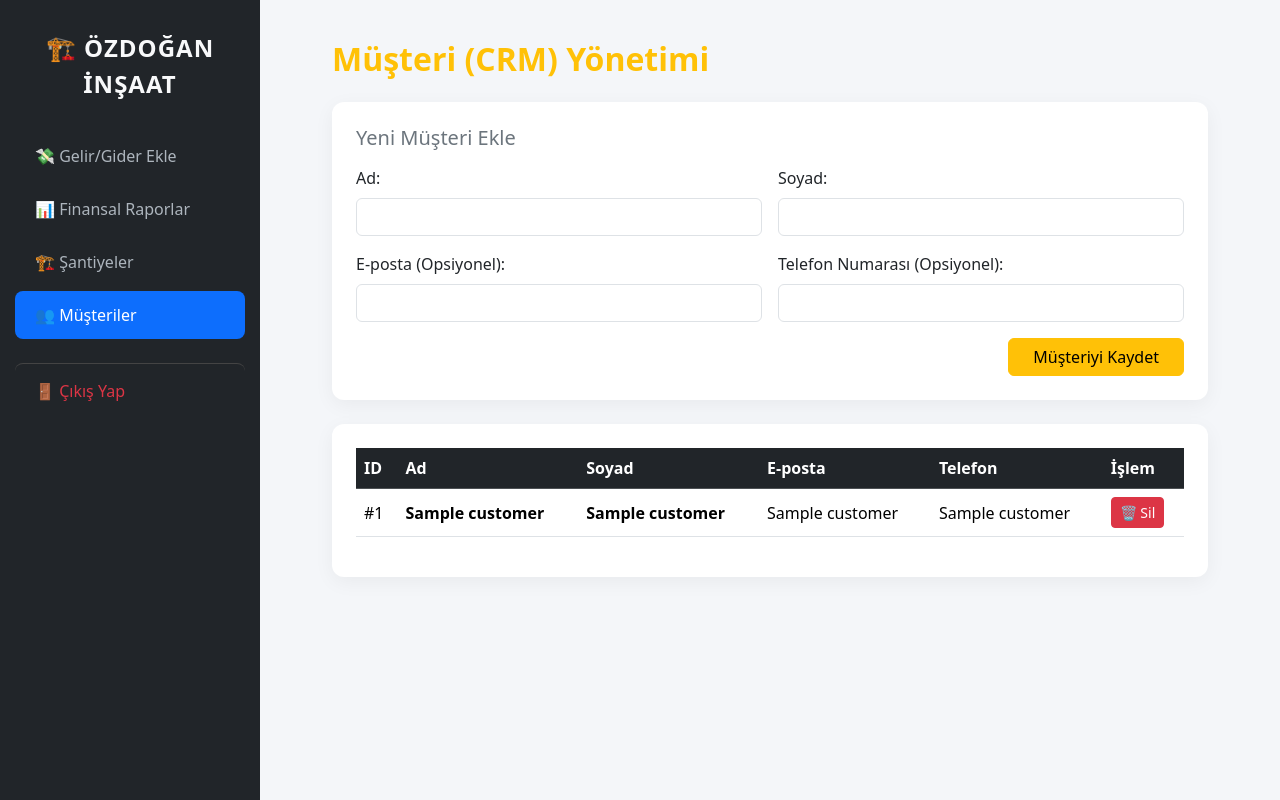
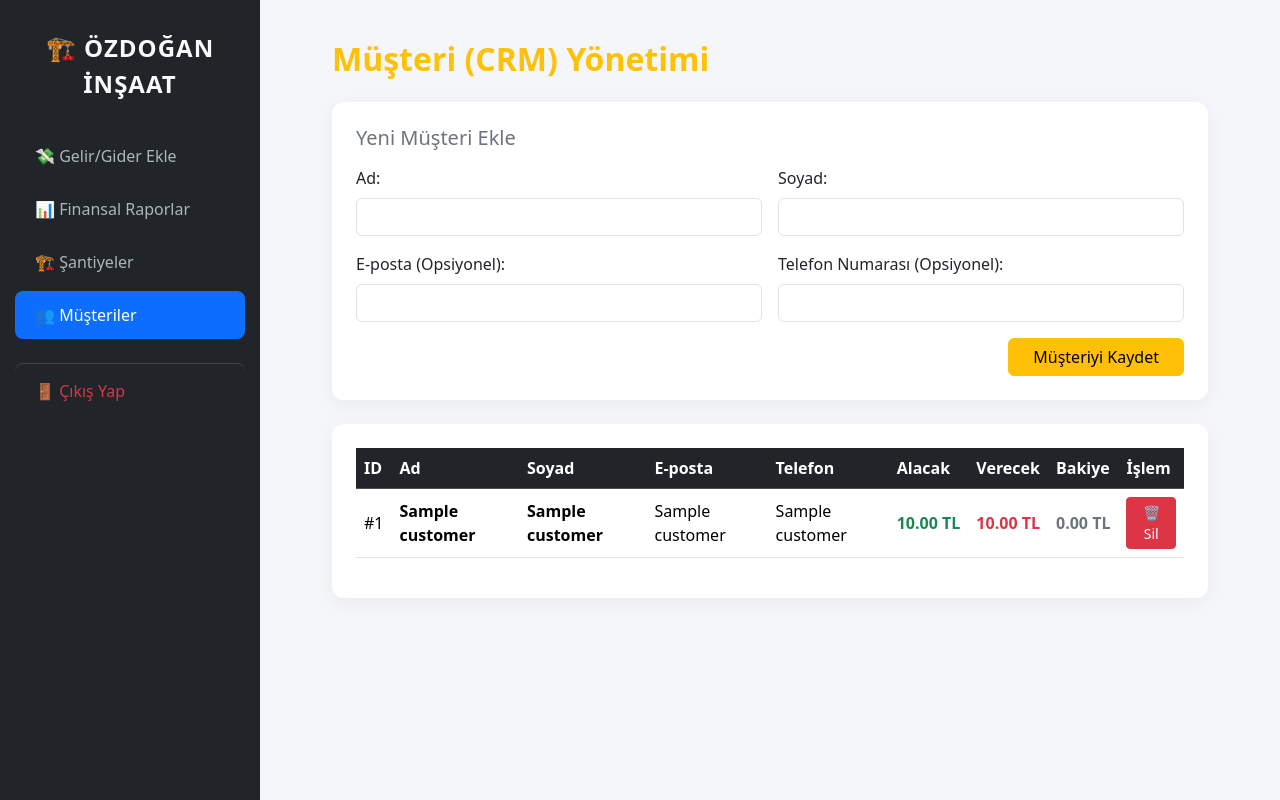
Before and after one commit to feyza-ozdn/ozdogan-insaat-erp, a Flask app: page /musteriler in a window 1280 px wide. Run offline with Flask 3, Linux system fonts and the light colour scheme; the visitor is signed in with stand-in values (Sample User, id 1); a database or web service that is not in the repository returns one stand-in record (values such as "Sample title"); some libraries are stand-ins or nearby versions.

Commit message:
Add columns for Alacak, Verecek, and Bakiye

```diff
--- a/templates/musteriler.html
+++ b/templates/musteriler.html
@@ -57,7 +57,7 @@
             <div class="card p-4">
                 <table class="table table-hover align-middle">
                     <thead class="table-dark">
-                        <tr><th>ID</th><th>Ad</th><th>Soyad</th><th>E-posta</th><th>Telefon</th><th>İşlem</th></tr>
+                        <tr><th>ID</th><th>Ad</th><th>Soyad</th><th>E-posta</th><th>Telefon</th><th>Alacak</th><th>Verecek</th><th>Bakiye</th><th>İşlem</th></tr>
                     </thead>
                     <tbody>
                         {% for musteri in musteriler %}
@@ -68,7 +68,31 @@
                             <td>{{ musteri[3] if musteri[3] else '-' }}</td>
                             <td>{{ musteri[4] if musteri[4] else '-' }}</td>
 
-                             <td>
+                            <td class="text-success fw-bold" style="white-space: nowrap;">
+                                {{ "%.2f"|format(musteri[5]|float) }} TL
+                            </td>
+
+                            <td class="text-danger fw-bold" style="white-space: nowrap;">
+                                {{ "%.2f"|format(musteri[6]|float) }} TL
+                            </td>
+
+                                 {% set bakiye = (musteri[5]|float) - (musteri[6]|float) %}
+
+                            <td
+                               class="fw-bold
+                               {% if bakiye > 0 %}
+                                  text-success
+                               {% elif bakiye < 0 %}
+                                  text-danger
+                               {% else %}
+                                  text-secondary
+                               {% endif %}"
+                               style="white-space: nowrap;"
+                            >
+                               {{ "%.2f"|format(bakiye) }} TL
+                            </td>
+
+                            <td>
                                 <form method="POST"
                                       action="{{ url_for('musteri_sil', id=musteri[0]) }}"
                                       onsubmit="return confirm('Bu müşteriyi silmek istediğinize emin misiniz?');">
@@ -81,7 +105,7 @@
                              </td>
                         </tr>
                         {% else %}
-                        <tr><td colspan="5" class="text-center text-muted p-4">Kayıtlı müşteri bulunmuyor.</td></tr>
+                        <tr><td colspan="9" class="text-center text-muted p-4">Kayıtlı müşteri bulunmuyor.</td></tr>
                         {% endfor %}
                     </tbody>
                 </table>
```
